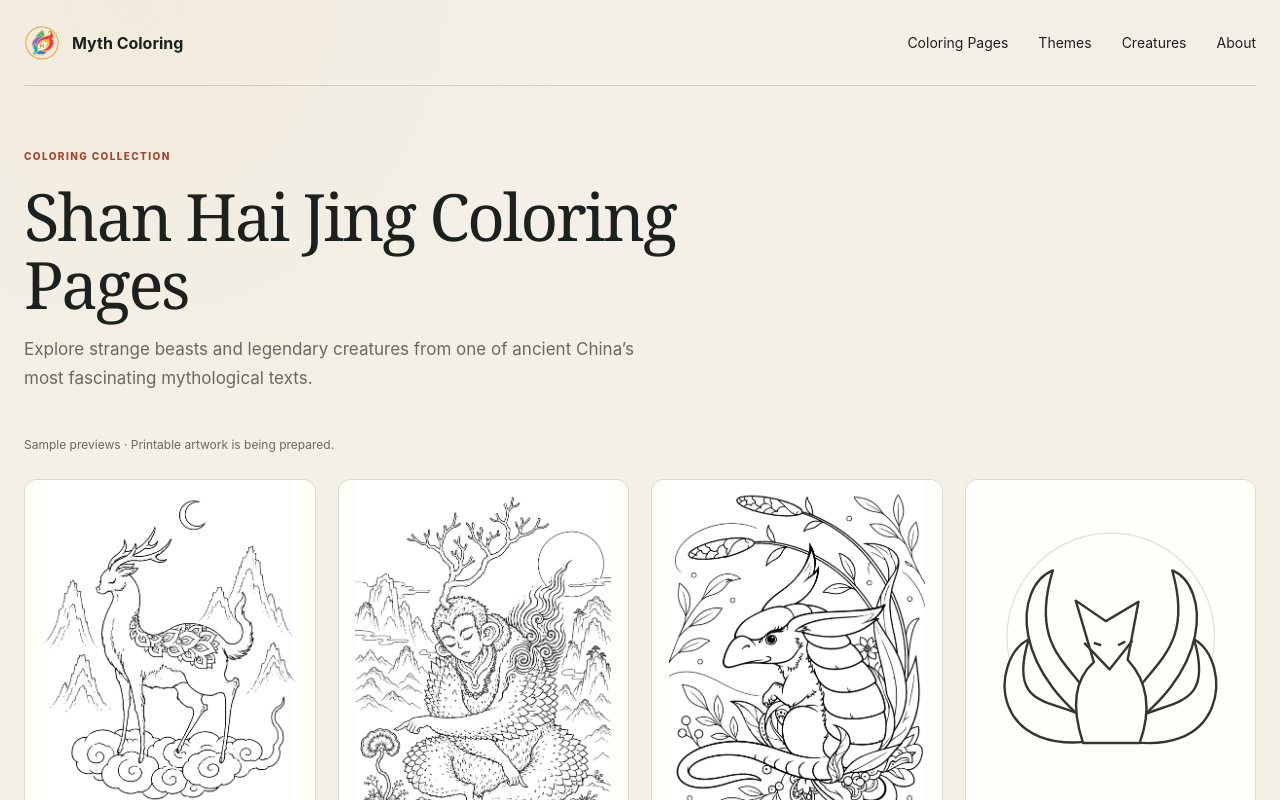
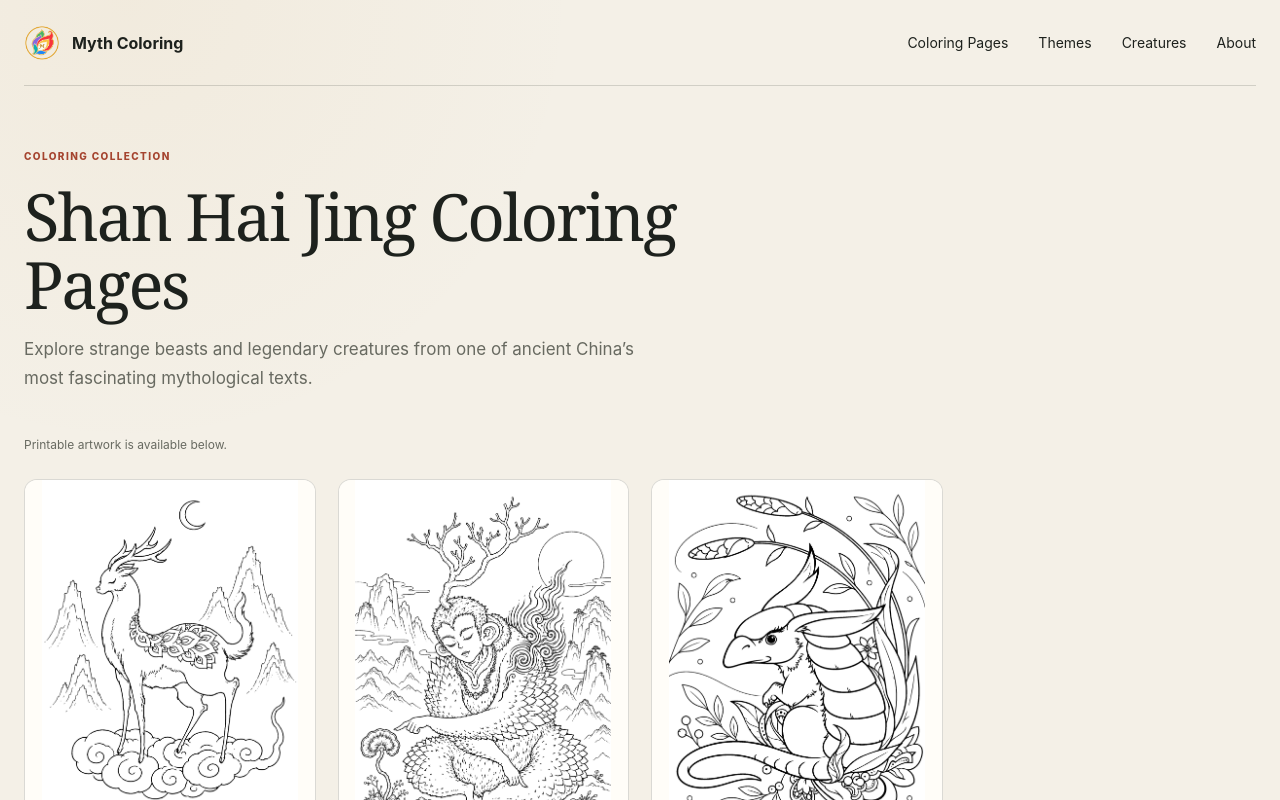
Before and after one commit to rakezhou2020/mythcoloring, a Next.js app: page /themes/shan-hai-jing/ in a window 1280 px wide. Shown: the top 800 px of the page. Built offline with nearby package versions, Linux system fonts and the light colour scheme.

Commit message:
Remove placeholder coloring cards

```diff
--- a/app/coloring-pages/page.tsx
+++ b/app/coloring-pages/page.tsx
@@ -18,10 +18,7 @@ export default function Page() {
         </p>
       </header>
       <section aria-label="Coloring pages">
-        <p className="catalog-note">
-          Sample previews · Printable files are in preparation. All pages will
-          be free.
-        </p>
+        <p className="catalog-note">All printable pages are free.</p>
         <ColoringGrid items={publishedColoringPages} />
       </section>
     </div>
--- a/app/themes/[slug]/page.tsx
+++ b/app/themes/[slug]/page.tsx
@@ -30,9 +30,7 @@ export default async function Page({ params }: Props) {
         <p>{t.shortDescription}</p>
       </header>
       <section aria-label={t.name + " coloring pages"}>
-        <p className="catalog-note">
-          Sample previews · Printable artwork is being prepared.
-        </p>
+        <p className="catalog-note">Printable artwork is available below.</p>
         <ColoringGrid
           items={publishedColoringPages.filter((p) => p.themeSlug === slug)}
         />
--- a/data/coloring-pages.ts
+++ b/data/coloring-pages.ts
@@ -61,7 +61,7 @@ const sampleColoringPages: ColoringPage[] = [
     finishedImage: null,
     printPdf: null,
     featured: true,
-    status: "published",
+    status: "draft",
   })),
 );
 
```
